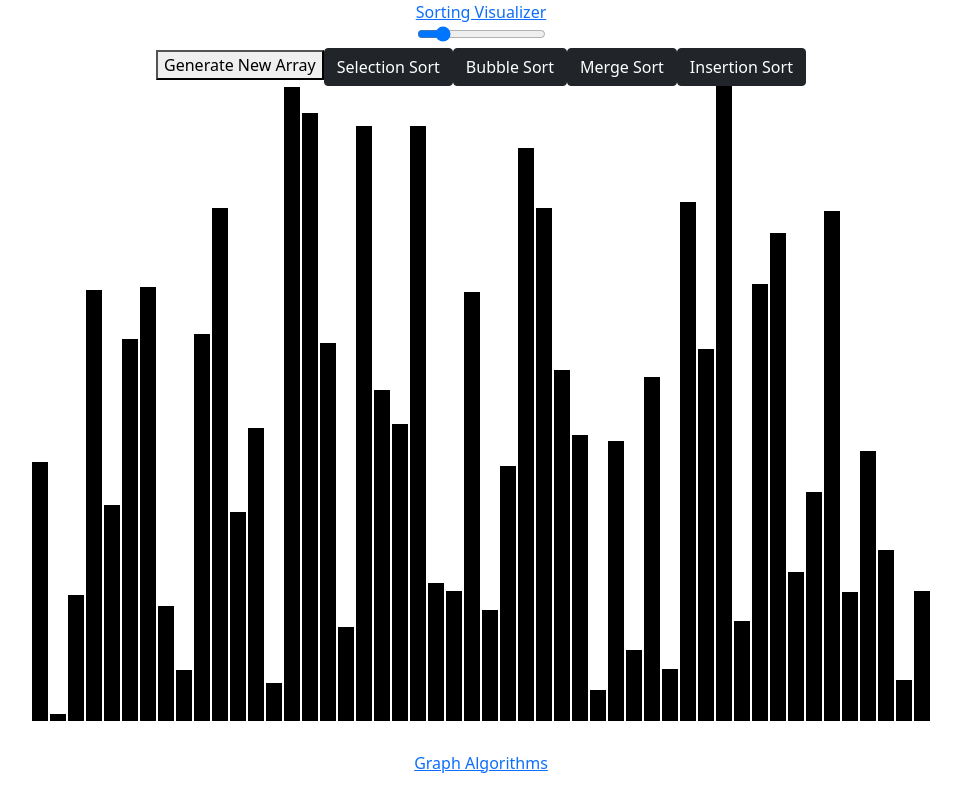
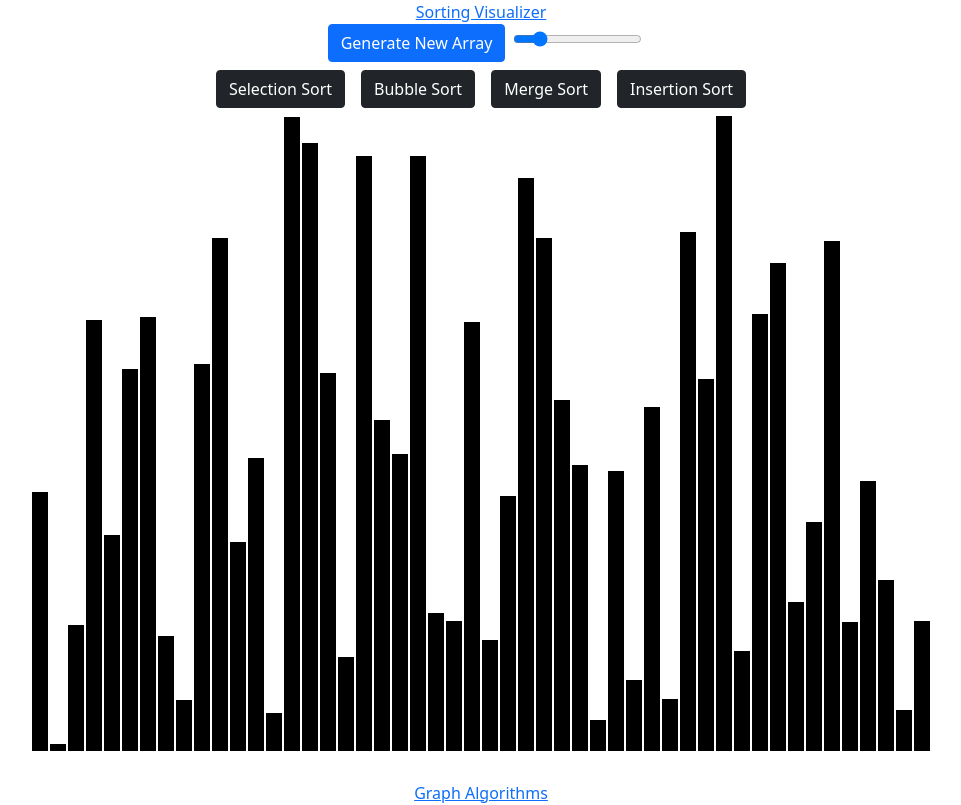
Before and after one commit to KapoorAyush/Algorithms-Visualizer, a React (Create React App) app: page /SortingV in a window 1280 px wide. Shown: the whole page, without its empty margins (159-1120 px from the left). Built offline with nearby package versions, Linux system fonts and the light colour scheme.

Commit message:
Update SortingComponent.jsx

```diff
--- a/src/Components/SortingComponent.jsx
+++ b/src/Components/SortingComponent.jsx
@@ -211,14 +211,16 @@ class SortingComponent extends Component{
         return(
             <div>
             <div>
+                <button class="btn btn-primary mx-2" onClick={() => this.generateArray()}>Generate New Array</button>
                 <input type="range" id="N" name="N" min="20" max="200" step="1" value={this.state.N} onChange={this.handleInputChange}/>
+
             </div>
             <div className="array-container">
-            <button onClick={() => this.generateArray()}>Generate New Array</button>
-            <a class="btn btn-dark" onClick={() => this.selectionSort()}>Selection Sort</a>
-            <a class="btn btn-dark" onClick={() => this.bubbleSort()}>Bubble Sort</a>
-            <a class="btn btn-dark" onClick={() => this.mergeSort(this.state.array,0,this.state.N-1)}>Merge Sort</a>
-            <a class="btn btn-dark" onClick={() => this.insertionSort()}>Insertion Sort</a>
+
+            <a class="btn btn-dark m-2" onClick={() => this.selectionSort()}>Selection Sort</a>
+            <a class="btn btn-dark m-2" onClick={() => this.bubbleSort()}>Bubble Sort</a>
+            <a class="btn btn-dark m-2" onClick={() => this.mergeSort(this.state.array,0,this.state.N-1)}>Merge Sort</a>
+            <a class="btn btn-dark m-2" onClick={() => this.insertionSort()}>Insertion Sort</a>
             <br/>
             {this.state.array.map((val, i) => (
                 <div className="array-bar" key={i}
```
